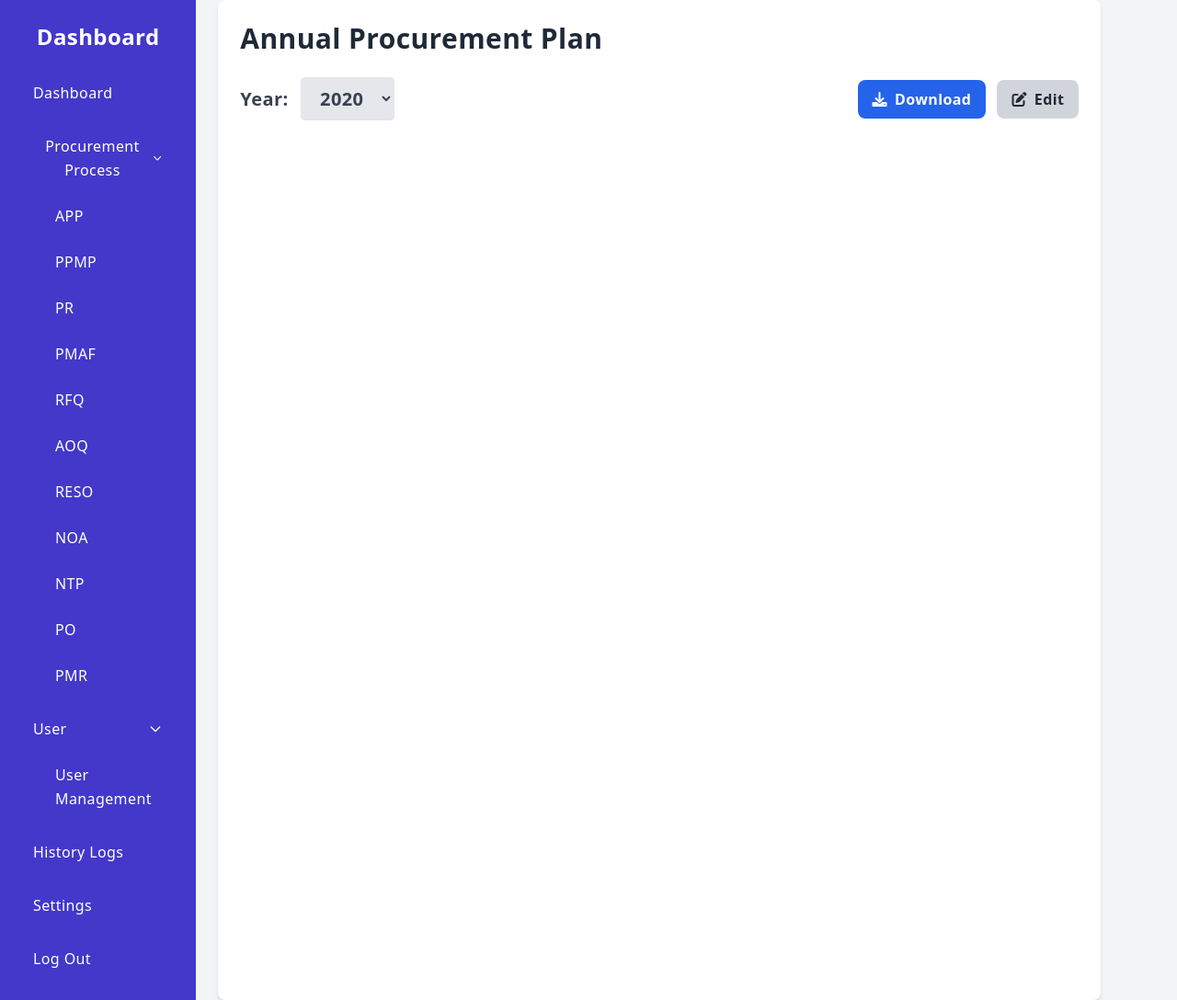
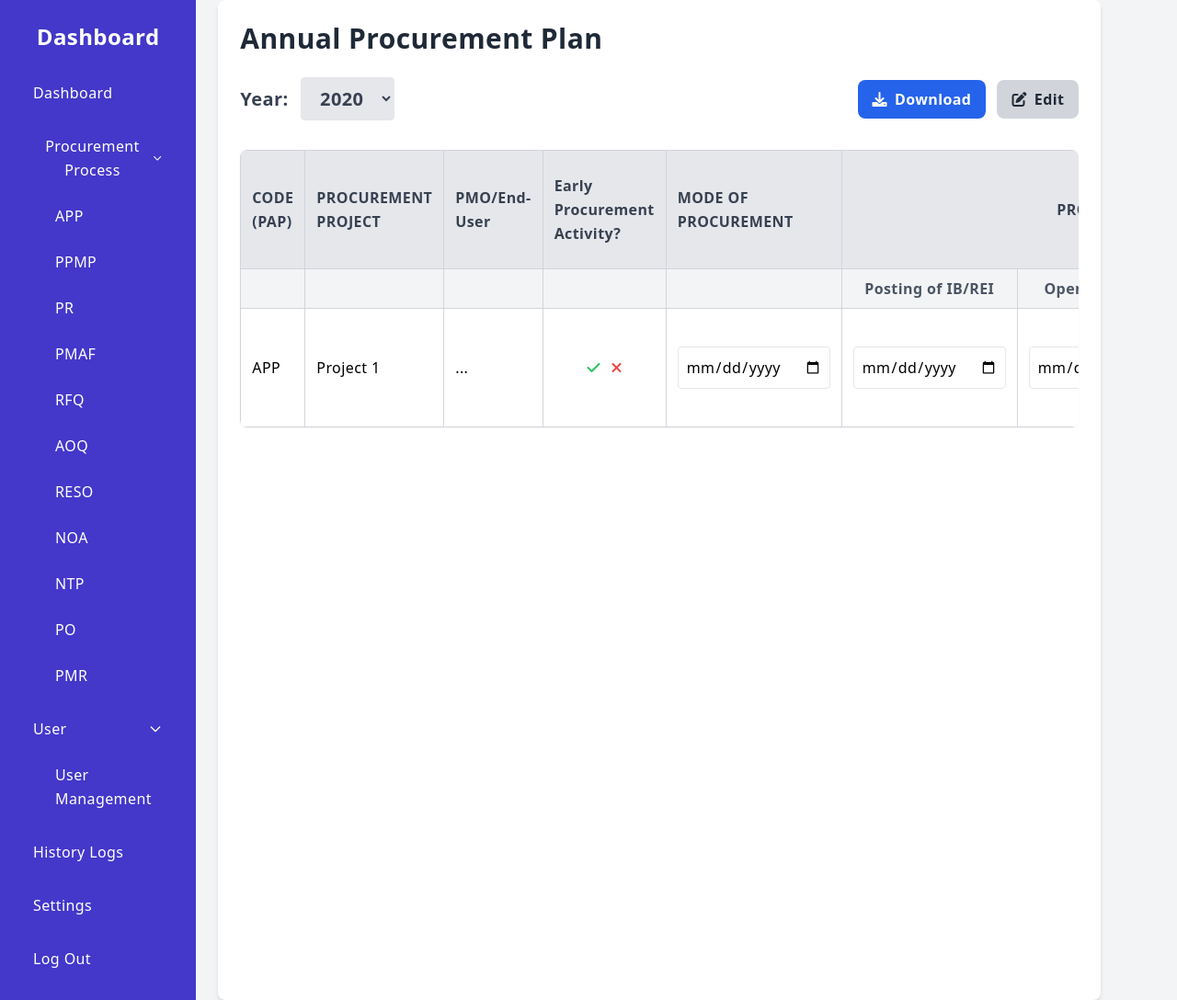
Before and after one commit to garquiza/Purchase-Request-Automation-System, a PHP site: page /app.php in a window 1280 px wide. Shown: the whole page at 92% size. Run offline with PHP 8.4, Linux system fonts and the light colour scheme; some libraries are stand-ins or nearby versions.

Commit message:
Add APP Table

```diff
--- a/request/admin/app.php
+++ b/request/admin/app.php
@@ -43,3 +43,84 @@
                     </button>
                 </div>
             </div>
+
+            <!-- Procurement Plan Table -->
+            <div class="overflow-x-auto bg-white shadow-sm rounded-lg">
+                <table class="w-full border-collapse border border-gray-300">
+                    <thead class="bg-gray-200 text-gray-700">
+                        <tr>
+                            <th class="border border-gray-300 p-3 text-left">CODE (PAP)</th>
+                            <th class="border border-gray-300 p-3 text-left">PROCUREMENT PROJECT</th>
+                            <th class="border border-gray-300 p-3 text-left">PMO/End-User</th>
+                            <th class="border border-gray-300 p-3 text-left">Early Procurement Activity?</th>
+                            <th class="border border-gray-300 p-3 text-left">MODE OF PROCUREMENT</th>
+                            <th colspan="4" class="border border-gray-300 p-3 text-center">PROCUREMENT ACTIVITY SCHEDULE</th>
+                            <th class="border border-gray-300 p-3 text-left">Source Funds</th>
+                            <th colspan="3" class="border border-gray-300 p-3 text-center">Estimated Budget (PHP)</th>
+                            <th class="border border-gray-300 p-3 text-left">Remarks (Brief Description of Project)</th>
+                            <th class="border border-gray-300 p-3 text-left">Action</th>
+                        </tr>
+                        <tr class="bg-gray-100 text-gray-600">
+                            <th class="border border-gray-300 p-2"></th>
+                            <th class="border border-gray-300 p-2"></th>
+                            <th class="border border-gray-300 p-2"></th>
+                            <th class="border border-gray-300 p-2"></th>
+                            <th class="border border-gray-300 p-2"></th>
+                            <th class="border border-gray-300 p-2">Posting of IB/REI</th>
+                            <th class="border border-gray-300 p-2">Opening of Bids</th>
+                            <th class="border border-gray-300 p-2">Notice of Award</th>
+                            <th class="border border-gray-300 p-2">Contract Signing</th>
+                            <th class="border border-gray-300 p-2"></th>
+                            <th class="border border-gray-300 p-2">Total</th>
+                            <th class="border border-gray-300 p-2">MOOE</th>
+                            <th class="border border-gray-300 p-2">CO</th>
+                            <th class="border border-gray-300 p-2"></th>
+                            <th class="border border-gray-300 p-2"></th>
+                        </tr>
+                    </thead>
+
+                    <tbody>
+                        <tr class="even:bg-gray-50 hover:bg-gray-200 transition-colors duration-200">
+                            <td class="border border-gray-300 p-3">APP</td>
+                            <td class="border border-gray-300 p-3">Project 1</td>
+                            <td class="border border-gray-300 p-3">...</td>
+                            <td class="border border-gray-300 p-3 text-center">
+                                <button class="text-green-500 hover:text-green-600">
+                                    <i class="fas fa-check"></i>
+                                </button>
+                                <button class="text-red-500 hover:text-red-600 ml-2">
+                                    <i class="fas fa-times"></i>
+                                </button>
+                            </td>
+                            <td class="border border-gray-300 p-3">
+                                <input type="date" class="border rounded p-2 w-full focus:outline-none focus:ring-2 focus:ring-blue-300">
+                            </td>
+                            <td class="border border-gray-300 p-3">
+                                <input type="date" class="border rounded p-2 w-full focus:outline-none focus:ring-2 focus:ring-blue-300">
+                            </td>
+                            <td class="border border-gray-300 p-3">
+                                <input type="date" class="border rounded p-2 w-full focus:outline-none focus:ring-2 focus:ring-blue-300">
+                            </td>
+                            <td class="border border-gray-300 p-3">
+                                <input type="date" class="border rounded p-2 w-full focus:outline-none focus:ring-2 focus:ring-blue-300">
+                            </td>
+                            <td class="border border-gray-300 p-3">
+                                <input type="date" class="border rounded p-2 w-full focus:outline-none focus:ring-2 focus:ring-blue-300">
+                            </td>
+
+                            <td class="border border-gray-300 p-3 text-center">₱500,000</td>
+                            <td class="border border-gray-300 p-3 text-center">₱500,000</td>
+                            <td class="border border-gray-300 p-3">This is a sample project for procurement.</td>
+                            <td class="border border-gray-300 p-3">This is a sample project for procurement.</td>
+                            <td class="border border-gray-300 p-3">This is a sample project for procurement.</td>
+                        </tr>
+                    </tbody>
+                </table>
+
+            </div>
+
+    </div>
+
+</body>
+
+</html>
```
